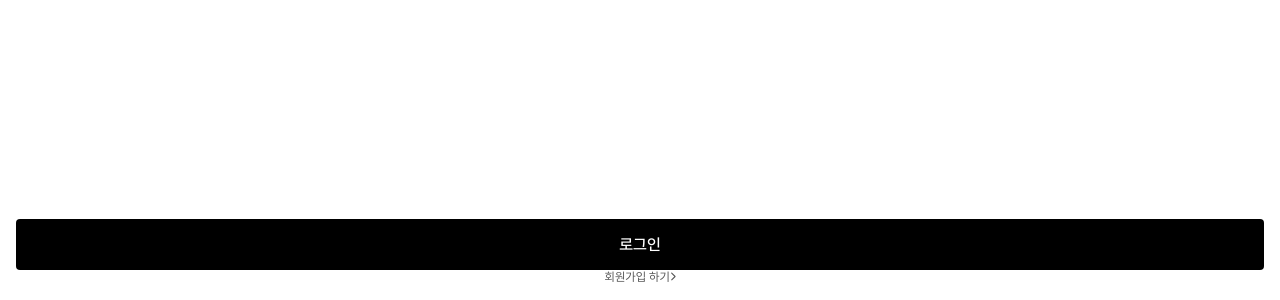
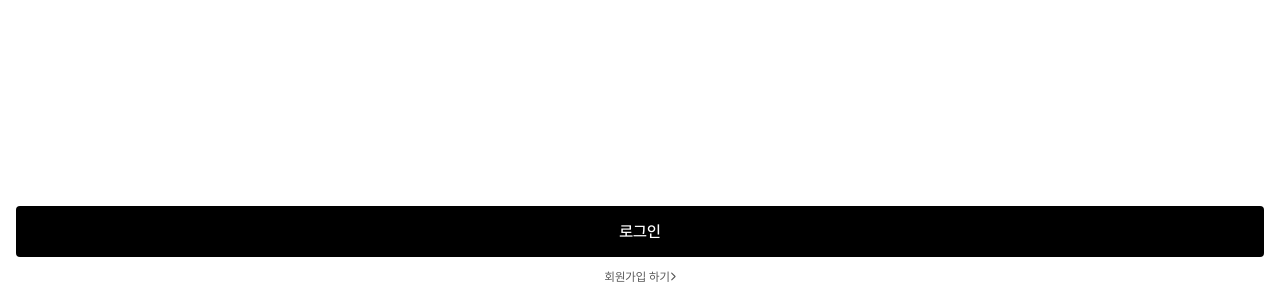
Before and after one commit to yuchand017/240529-tapie-react2, a React (Vite) app: page / in a window 1280 px wide. Shown: the part 500-800 px from the top of the page. Built offline with nearby package versions, Linux system fonts and the light colour scheme; the HTML template or start-up script is replaced by a standard one.

Commit message:
feat: add temp feature (when token is in zustand)

```diff
--- a/src/pages/Home.tsx
+++ b/src/pages/Home.tsx
@@ -4,6 +4,7 @@ import { faChevronRight } from "@fortawesome/free-solid-svg-icons"
 import styled from "styled-components"
 import LoginButton from "../components/LoginButton.tsx"
 import '../styles/reset.css'
+import {useCredential} from "../store"
 
 const HomeContainer = styled.div`
     display: flex;
@@ -13,10 +14,19 @@ const HomeContainer = styled.div`
     height: 100vh;
     box-sizing: border-box;
     padding: 16px;
+    gap: 13px;
 `
 
 function Home() {
     let navigate = useNavigate();
+    const token = useCredential(state => state.token)
+
+    if (token !== null) {
+        return (<>
+            </>
+        )
+    }
+
     return (
         <HomeContainer>
             <LoginButton onClick={() => navigate("/login")}>로그인</LoginButton>
```
